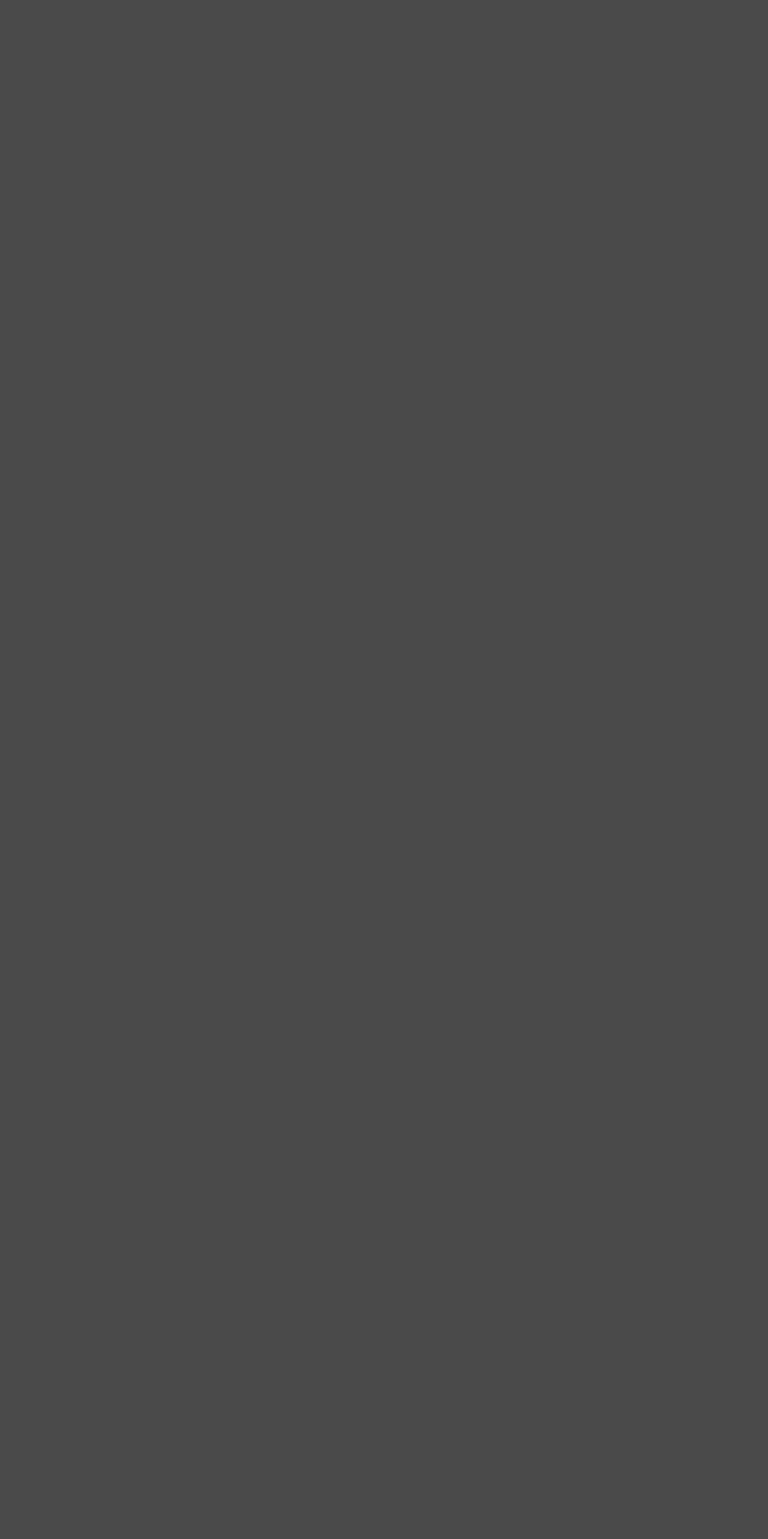
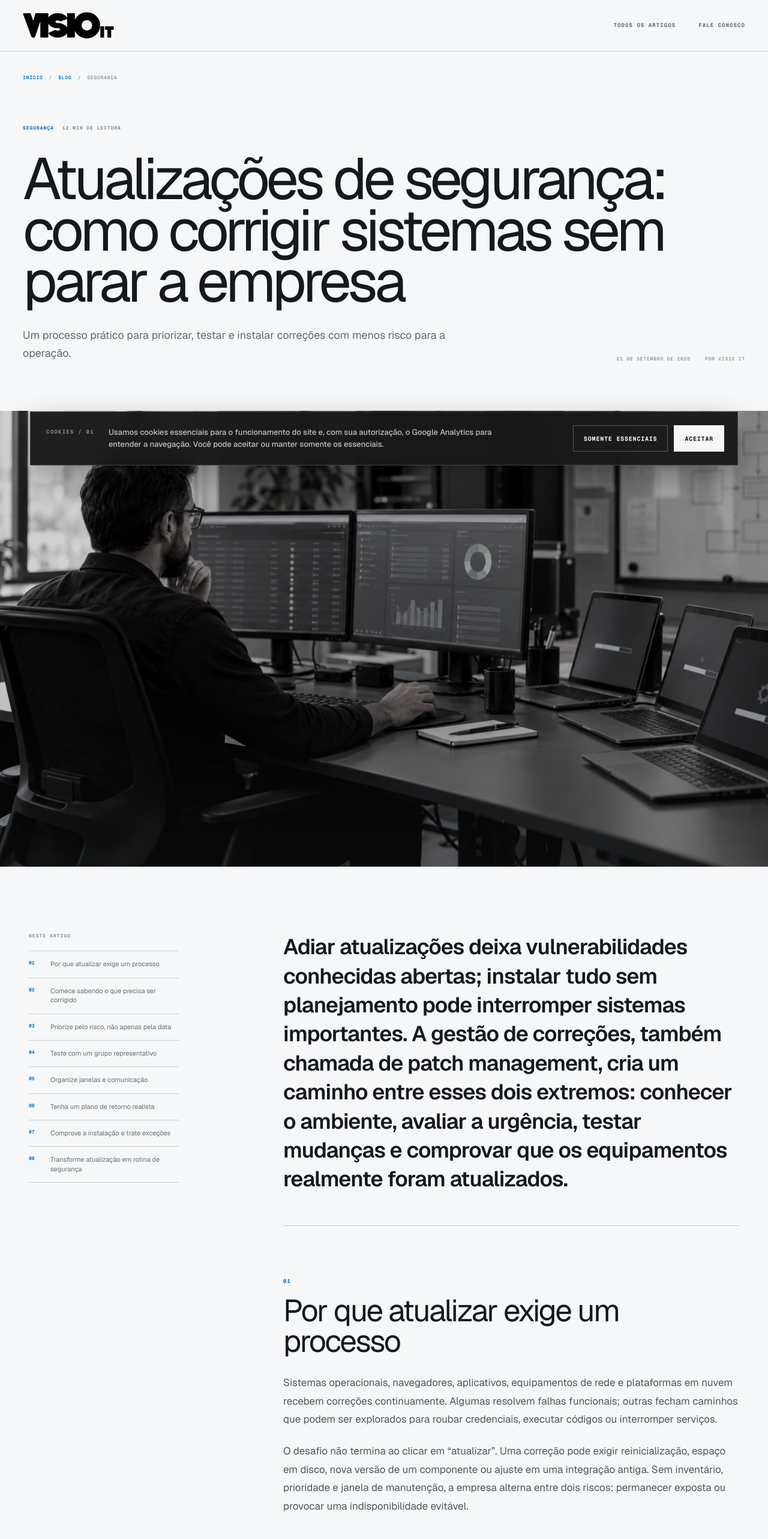
Before and after one commit to VisioIT/visioit-site, a Next.js app: page /blog/atualizacoes-de-seguranca-sem-parar-a-empresa in a window 1280 px wide. Before the commit this address had no page. Shown: the top 2566 px of the page at 60% size. Before the commit the page ends 800 px from the top, so only its background shows below. Built offline with nearby package versions, Linux system fonts and the light colour scheme.

Commit message:
Publica artigo sobre atualizacoes de seguranca

```diff
--- a/app/blog/posts.ts
+++ b/app/blog/posts.ts
@@ -19,6 +19,56 @@ export type BlogPost = {
 };
 
 export const blogPosts: BlogPost[] = [
+  {
+    slug: 'atualizacoes-de-seguranca-sem-parar-a-empresa',
+    title: 'Atualizações de segurança: como corrigir sistemas sem parar a empresa',
+    excerpt: 'Um processo prático para priorizar, testar e instalar correções com menos risco para a operação.',
+    category: 'Segurança',
+    publishedAt: '2026-09-21',
+    updatedAt: '2026-09-21',
+    readingTime: '12 min de leitura',
+    image: '/blog-atualizacoes-seguranca-ti.jpg',
+    imageAlt: 'Profissional de TI acompanhando atualizações de segurança em computadores corporativos',
+    intro: 'Adiar atualizações deixa vulnerabilidades conhecidas abertas; instalar tudo sem planejamento pode interromper sistemas importantes. A gestão de correções, também chamada de patch management, cria um caminho entre esses dois extremos: conhecer o ambiente, avaliar a urgência, testar mudanças e comprovar que os equipamentos realmente foram atualizados.',
+    sections: [
+      {
+        title: 'Por que atualizar exige um processo',
+        paragraphs: ['Sistemas operacionais, navegadores, aplicativos, equipamentos de rede e plataformas em nuvem recebem correções continuamente. Algumas resolvem falhas funcionais; outras fecham caminhos que podem ser explorados para roubar credenciais, executar códigos ou interromper serviços.', 'O desafio não termina ao clicar em “atualizar”. Uma correção pode exigir reinicialização, espaço em disco, nova versão de um componente ou ajuste em uma integração antiga. Sem inventário, prioridade e janela de manutenção, a empresa alterna entre dois riscos: permanecer exposta ou provocar uma indisponibilidade evitável.'],
+      },
+      {
+        title: 'Comece sabendo o que precisa ser corrigido',
+        paragraphs: ['O inventário deve indicar equipamentos, versões, usuários, responsáveis e criticidade. Inclua servidores, estações, notebooks, celulares corporativos, firewalls, switches gerenciáveis, pontos de acesso, sistemas de gestão, navegadores e ferramentas que abrem documentos ou acessam a internet.', 'Não dependa apenas da lembrança de cada usuário. Sempre que possível, use gerenciamento centralizado para identificar versões e acompanhar a instalação. Ativos que não aparecem no painel precisam ser investigados: podem estar desligados, fora da rede, sem agente de gestão ou já não pertencer à empresa.'],
+        bullets: ['Sistema operacional e versão instalada', 'Aplicações críticas e seus componentes', 'Equipamentos de rede e versões de firmware', 'Ativos que não recebem mais suporte do fabricante', 'Responsável, localização e impacto de uma parada'],
+      },
+      {
+        title: 'Priorize pelo risco, não apenas pela data',
+        paragraphs: ['Nem toda atualização tem a mesma urgência. Considere a gravidade da falha, a possibilidade de exploração, a exposição do equipamento e o impacto para o negócio. Uma vulnerabilidade ativa em um serviço acessível pela internet pode exigir ação imediata; uma correção de baixa gravidade em um equipamento isolado pode entrar no próximo ciclo planejado.', 'Também verifique se existem medidas temporárias, como desativar uma função vulnerável, restringir acesso ou bloquear um protocolo. Essas ações não substituem a correção definitiva, mas podem reduzir o risco enquanto o teste e a implantação são preparados.'],
+        bullets: ['Há exploração conhecida ou sinais de ataque?', 'O ativo pode ser acessado pela internet ou por terceiros?', 'A falha permite acesso a dados ou privilégios elevados?', 'O equipamento sustenta um processo crítico?', 'Existe correção disponível e compatível?'],
+      },
+      {
+        title: 'Teste com um grupo representativo',
+        paragraphs: ['Antes da distribuição ampla, aplique a correção em um conjunto pequeno de equipamentos que represente o ambiente real. Inclua modelos, versões e perfis diferentes. O objetivo é descobrir incompatibilidades sem atingir toda a empresa ao mesmo tempo.', 'Defina o que precisa ser verificado depois da instalação: inicialização, acesso à rede, impressão, VPN, sistema de gestão, arquivos compartilhados e integrações específicas. O teste deve ter duração compatível com o risco. Correções críticas podem exigir uma janela curta e monitoramento mais intenso; mudanças extensas merecem validação mais longa.'],
+      },
+      {
+        title: 'Organize janelas e comunicação',
+        paragraphs: ['Crie um calendário recorrente para atualizações comuns e um procedimento separado para emergências. Informe os usuários sobre horário, duração esperada, necessidade de salvar o trabalho e possíveis reinicializações. Uma mensagem curta e previsível reduz adiamentos e chamados desnecessários.', 'Servidores e equipamentos centrais exigem sequência planejada. Confirme backup ou ponto de recuperação, dependências, acesso administrativo, contatos de suporte e critério para interromper a implantação. Quando houver redundância, atualize um componente por vez e verifique o serviço antes de avançar.'],
+        bullets: ['Responsável pela execução e pela aprovação', 'Equipamentos e serviços incluídos', 'Horário de início e prazo máximo', 'Verificações antes e depois da mudança', 'Plano de retorno e contatos de escalonamento'],
+      },
+      {
+        title: 'Tenha um plano de retorno realista',
+        paragraphs: ['Nem toda atualização pode ser removida facilmente. Por isso, o plano de retorno precisa considerar o tipo de ativo. Em uma estação, pode ser possível desinstalar o pacote ou restaurar uma imagem. Em um servidor ou equipamento de rede, talvez seja necessário recuperar configuração, snapshot ou versão anterior do firmware.', 'Antes de começar, confirme se a cópia existe, se está acessível e quanto tempo a recuperação levaria. Registre o ponto em que a mudança deve ser interrompida. Continuar instalando correções enquanto sintomas se acumulam torna o diagnóstico mais difícil e amplia o impacto.'],
+      },
+      {
+        title: 'Comprove a instalação e trate exceções',
+        paragraphs: ['Uma tarefa marcada como enviada não significa que a correção foi aplicada. Verifique versão, estado de reinicialização e resultado em cada ativo. Equipamentos que falharam, estavam desligados ou ficaram fora da rede devem formar uma fila de exceções com responsável e prazo.', 'Acompanhe indicadores simples: percentual atualizado, tempo médio entre liberação e instalação, falhas por pacote e quantidade de ativos sem suporte. Esses dados revelam gargalos e ajudam a justificar modernização, automação ou substituição de sistemas antigos.'],
+        bullets: ['Confirme a versão depois da reinicialização', 'Investigue falhas repetidas em vez de apenas reenviar', 'Defina prazo e compensação para exceções', 'Remova do ambiente ativos abandonados ou desconhecidos', 'Guarde evidências das atualizações críticas'],
+      },
+      {
+        title: 'Transforme atualização em rotina de segurança',
+        paragraphs: ['Uma rotina sustentável combina monitoramento contínuo, ciclos regulares e capacidade de resposta rápida. Defina quem acompanha avisos, quem aprova paradas e quem confirma o resultado. Documente poucas etapas claras e adapte a frequência à criticidade do ambiente.', 'Comece pelos ativos expostos, contas administrativas, navegadores, ferramentas de acesso remoto e sistemas que armazenam dados importantes. Depois, amplie a cobertura. O objetivo não é instalar todas as versões no primeiro minuto, mas reduzir de forma previsível o tempo em que a empresa permanece exposta sem trocar segurança por instabilidade.'],
+      },
+    ],
+  },
   {
     slug: 'inventario-de-ativos-de-ti-para-empresas',
     title: 'Inventário de ativos de TI: como organizar equipamentos, licenças e riscos',
```
Also changed, not shown: public/blog-atualizacoes-seguranca-ti.jpg (added), 1 other file (tests, documents, lock files or other folders).
